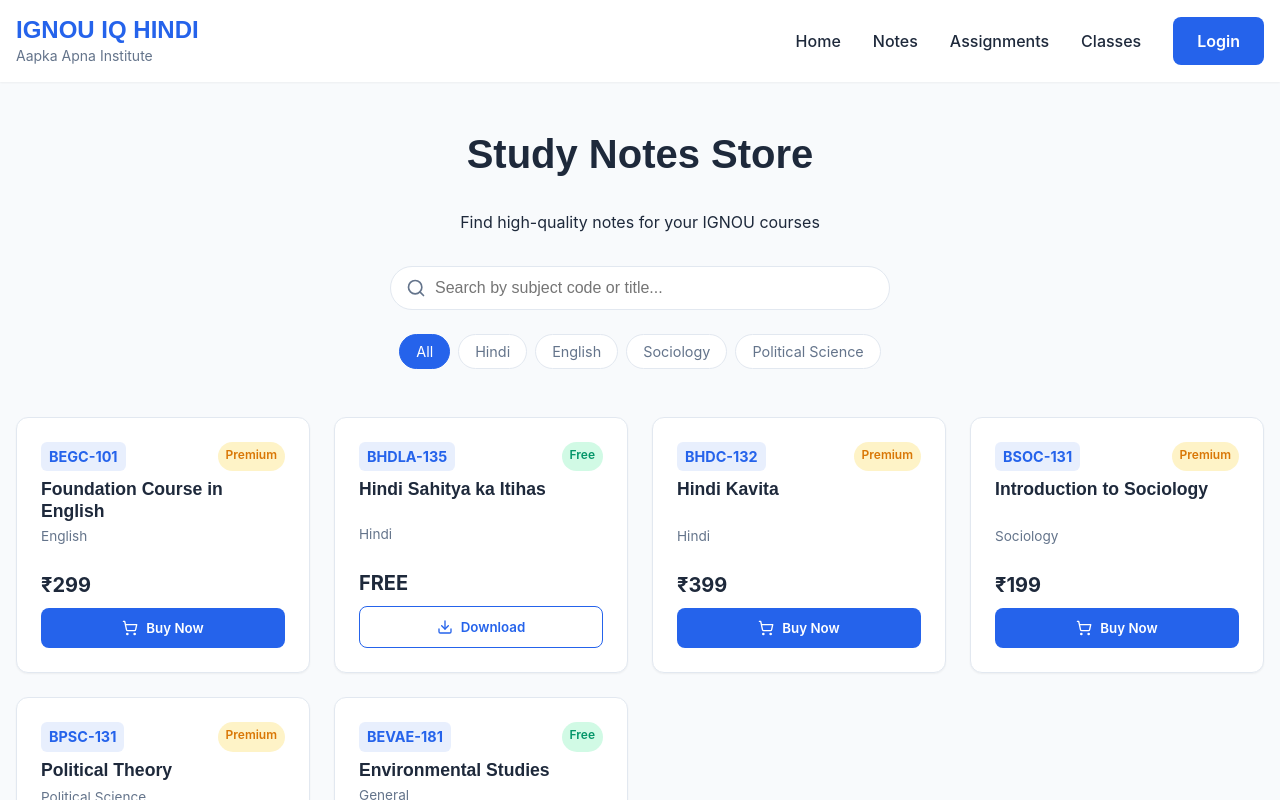
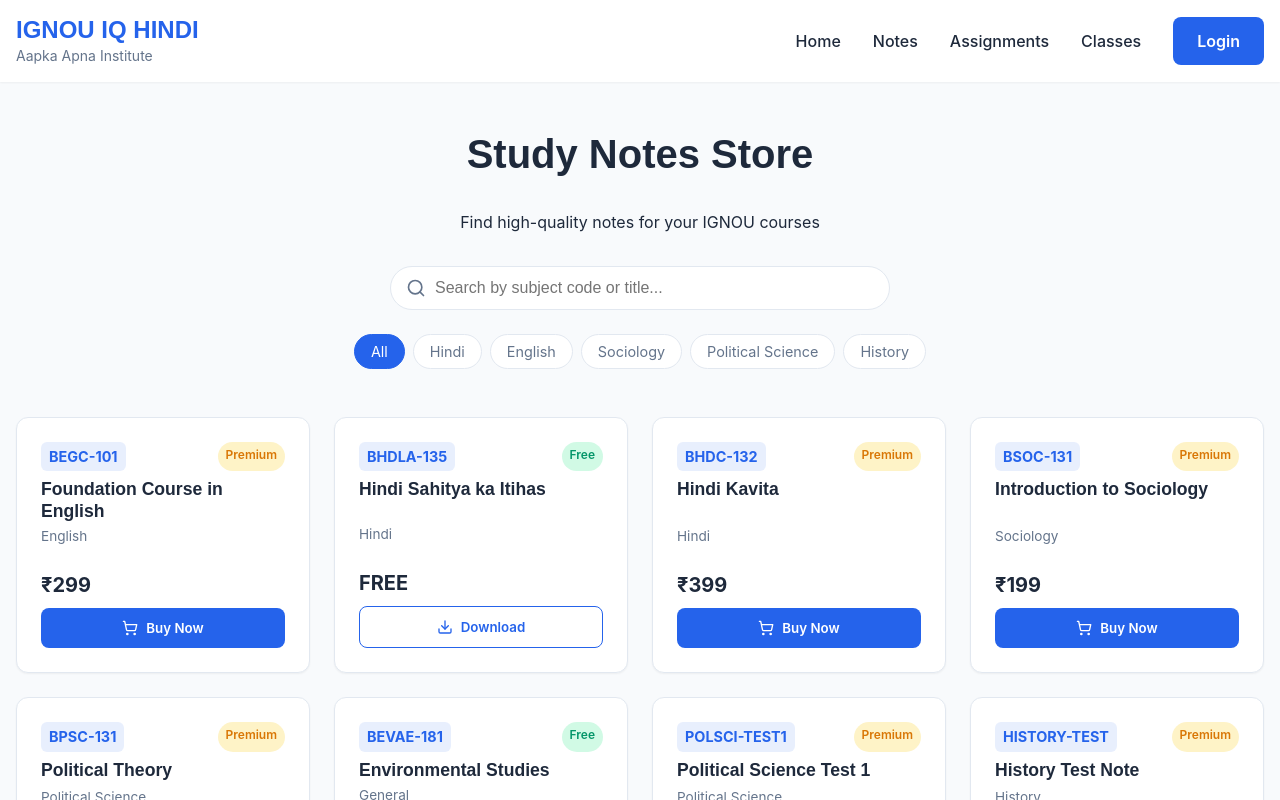
Before and after one commit to RohanShill/Ignouiq, a React (Vite) app: page /notes in a window 1280 px wide. Shown: the top 800 px of the page. Built offline with nearby package versions, Linux system fonts and the light colour scheme.

Commit message:
feat: Add History Test Note for testing

```diff
--- a/src/pages/Notes.jsx
+++ b/src/pages/Notes.jsx
@@ -13,6 +13,8 @@
     { id: 4, code: 'BSOC-131', title: 'Introduction to Sociology', category: 'Sociology', price: 199, isFree: false },
     { id: 5, code: 'BPSC-131', title: 'Political Theory', category: 'Political Science', price: 249, isFree: false },
     { id: 6, code: 'BEVAE-181', title: 'Environmental Studies', category: 'General', price: 0, isFree: true },
+    { id: 7, code: 'POLSCI-TEST1', title: 'Political Science Test 1', category: 'Political Science', price: 99, isFree: false },
+    { id: 8, code: 'HISTORY-TEST', title: 'History Test Note', category: 'History', price: 149, isFree: false },
 ];
 
 const Notes = () => {
@@ -113,7 +115,7 @@
                     </div>
 
                     <div className="filter-tabs">
-                        {['All', 'Hindi', 'English', 'Sociology', 'Political Science'].map(cat => (
+                        {['All', 'Hindi', 'English', 'Sociology', 'Political Science', 'History'].map(cat => (
                             <button
                                 key={cat}
                                 className={`filter-btn ${filter === cat ? 'active' : ''}`}
```
